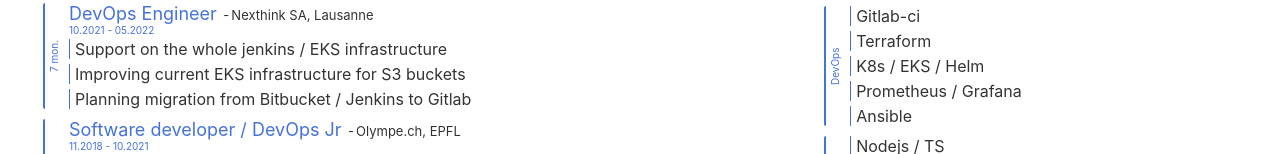
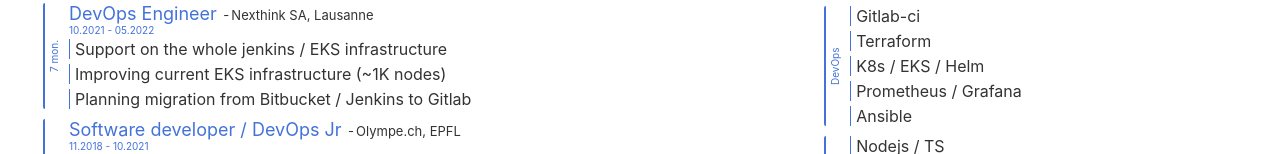
Before and after one commit to Westixy/cv, a Svelte app: page / in a window 1280 px wide. Shown: the part 261-415 px from the top of the page. Built offline with nearby package versions, Linux system fonts and the light colour scheme.

Commit message:
update cv

```diff
--- a/src/pages/CV.svelte
+++ b/src/pages/CV.svelte
@@ -53,7 +53,7 @@
             <div class="cv-card-element-content">
               <ul>
                 <li>Support on the whole jenkins / EKS infrastructure</li>
-                <li>Improving current EKS infrastructure for S3 buckets</li>
+                <li>Improving current EKS infrastructure (~1K nodes)</li>
                 <li>Planning migration from Bitbucket / Jenkins to Gitlab</li>
               </ul>
             </div>
```
